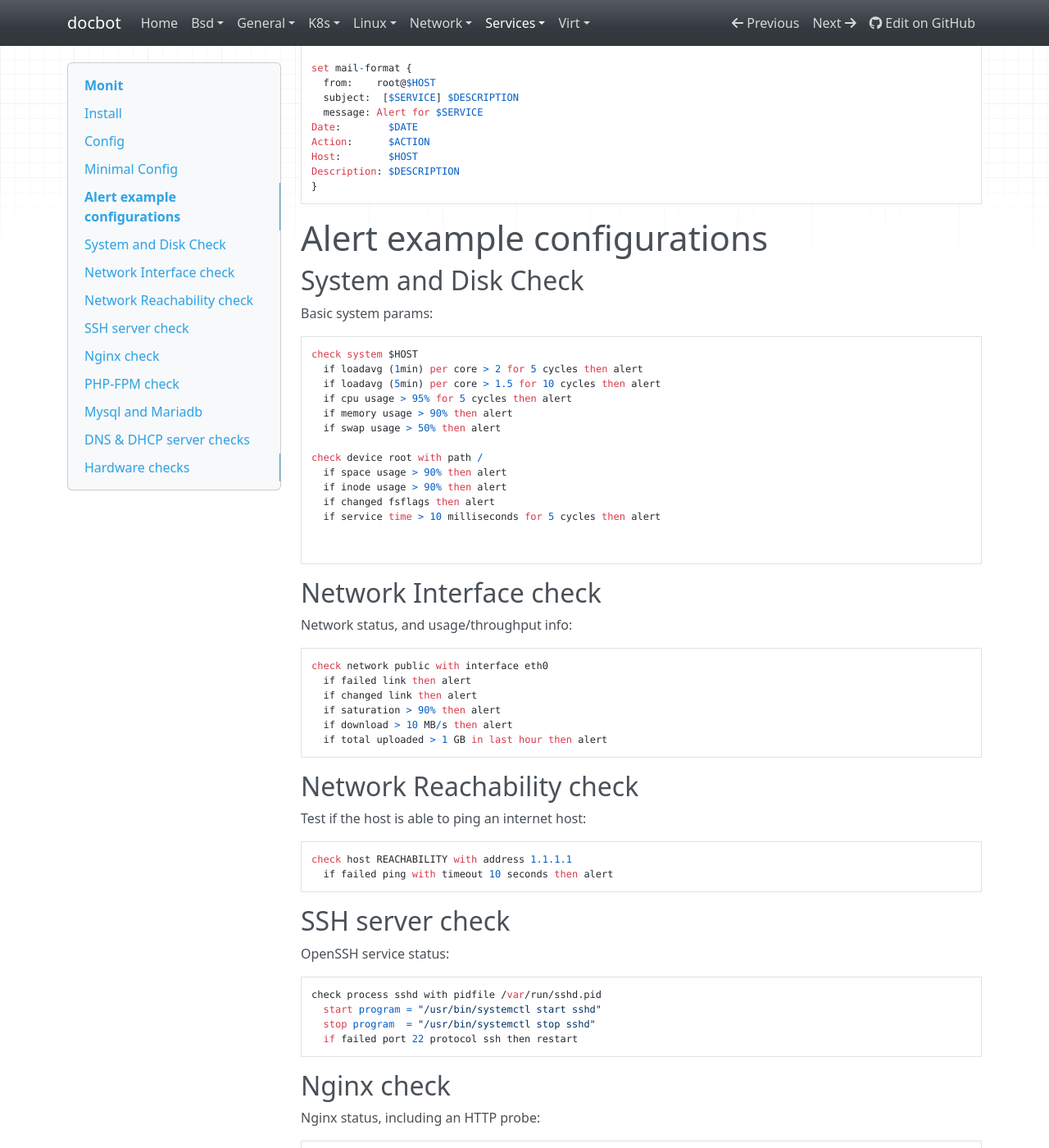
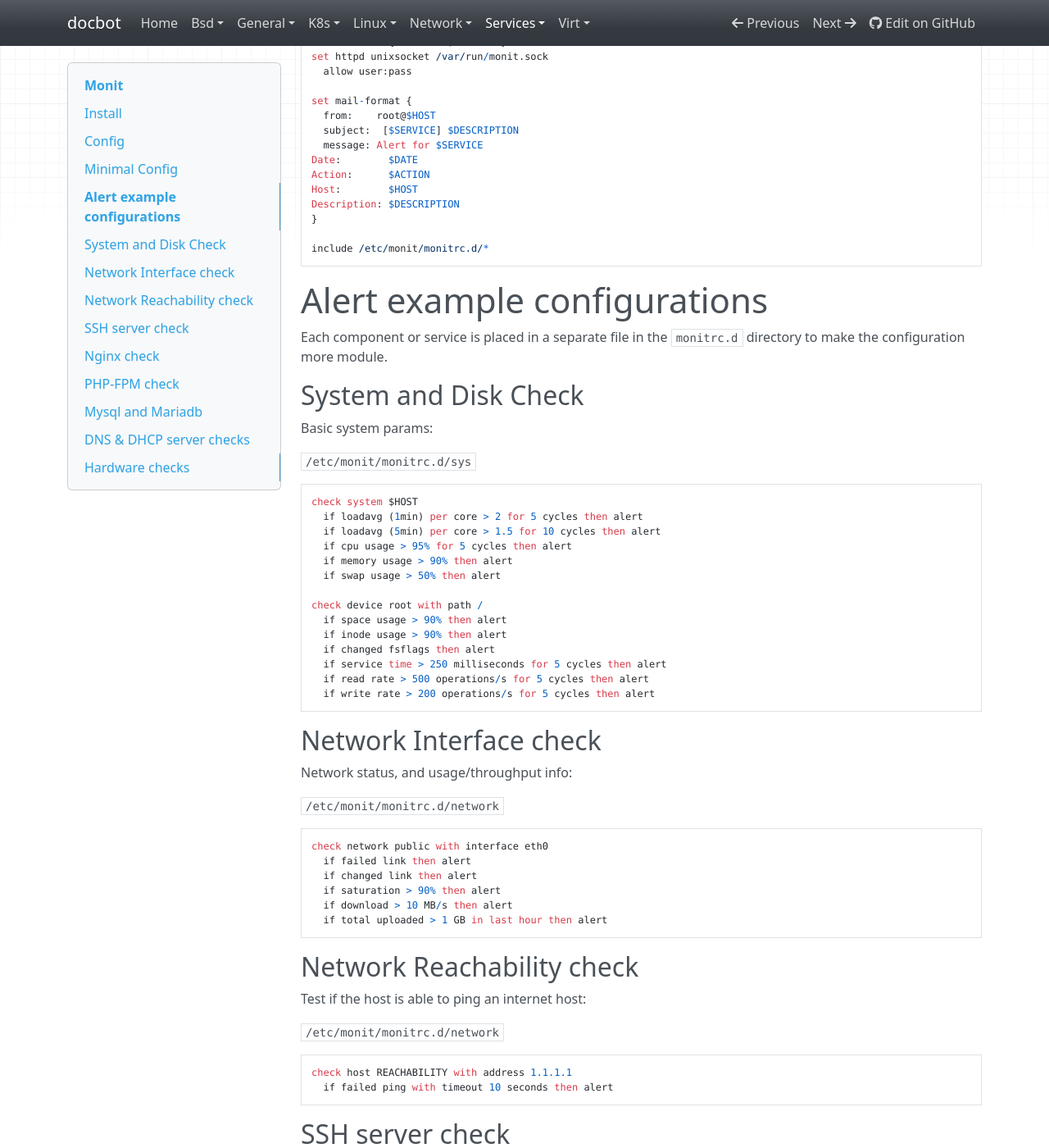
Before and after one commit to noahbailey/docbot, an MkDocs documentation site: the page built from docs/services/monit.md, in a window 1280 px wide and 1400 px high, scrolled down 1292 px. Shown: the whole window at 82% size. Built offline with MkDocs 1.6.1, drawn with Linux system fonts in a browser that asks for light colours; nearby versions of some CDN libraries; some of the changed text lies outside the part shown.

Commit message:
Split up monit config into conf.d

````diff
--- a/docs/services/monit.md
+++ b/docs/services/monit.md
@@ -47,6 +47,8 @@ This allows status checks
 
 Example config file, needing only service checks.
 
+`/etc/monit/monitrc`
+
 ```
 set daemon 60
   with start delay 30
@@ -71,14 +73,20 @@ Action:      $ACTION
 Host:        $HOST
 Description: $DESCRIPTION
 }
+
+include /etc/monit/monitrc.d/*
 ```
 
 # Alert example configurations
+
+Each component or service is placed in a separate file in the `monitrc.d` directory to make the configuration more module.
 
 
 ## System and Disk Check
 
 Basic system params:
+
+`/etc/monit/monitrc.d/sys`
 
 ```
 check system $HOST
@@ -92,14 +100,16 @@ check device root with path /
   if space usage > 90% then alert
   if inode usage > 90% then alert
   if changed fsflags then alert
-  if service time > 10 milliseconds for 5 cycles then alert
-
-
+  if service time > 250 milliseconds for 5 cycles then alert
+  if read rate > 500 operations/s for 5 cycles then alert
+  if write rate > 200 operations/s for 5 cycles then alert
 ```
 
 ## Network Interface check
 
 Network status, and usage/throughput info:
+
+`/etc/monit/monitrc.d/network`
 
 ```
 check network public with interface eth0
@@ -114,6 +124,8 @@ check network public with interface eth0
 
 Test if the host is able to ping an internet host:
 
+`/etc/monit/monitrc.d/network`
+
 ```
 check host REACHABILITY with address 1.1.1.1
   if failed ping with timeout 10 seconds then alert
@@ -122,6 +134,8 @@ check host REACHABILITY with address 1.1.1.1
 ## SSH server check
 
 OpenSSH service status:
+
+`/etc/monit/monitrc.d/sshd`
 
 ```
 check process sshd with pidfile /var/run/sshd.pid
@@ -134,6 +148,8 @@ check process sshd with pidfile /var/run/sshd.pid
 
 Nginx status, including an HTTP probe:
 
+`/etc/monit/monitrc.d/nginx`
+
 ```
 check process nginx with pidfile /var/run/nginx.pid
   start program = "/usr/bin/systemctl start nginx"
@@ -145,6 +161,8 @@ check process nginx with pidfile /var/run/nginx.pid
 ## PHP-FPM check
 
 Check if the PHP daemon is running, and the socket is functional:
+
+`/etc/monit/monitrc.d/php-fpm`
 
 ```
 check process php-fpm with pidfile /var/run/php/php7.4-fpm.pid
@@ -161,8 +179,10 @@ check process php-fpm with pidfile /var/run/php/php7.4-fpm.pid
 
 Check if the process is running, and using a regular amount of system resources:
 
+`/etc/monit/monitrc.d/mysqld`
+
 ```
-check process mysqld with pidfile ls /var/run/mysqld/mysqld.pid
+check process mysqld with pidfile /var/run/mysqld/mysqld.pid
   start program = "/usr/bin/systemctl start mysqld"
   stop program  = "/usr/bin/systemctl stop  mysqld"
   if cpu > 60% for 2 cycles then alert
@@ -176,6 +196,8 @@ check process mysqld with pidfile ls /var/run/mysqld/mysqld.pid
 
 Bind9 status:
 
+`/etc/monit/monitrc.d/named`
+
 ```
 check process bind9 with pidfile /var/run/named/named.pid
   start program = "/usr/bin/systemctl start bind9"
@@ -185,6 +207,8 @@ check process bind9 with pidfile /var/run/named/named.pid
 ```
 
 DHCP server status:
+
+`/etc/monit/monitrc.d/dhcpd`
 
 ```
 check process dhcpd with pidfile /var/run/dhcpd.pid
@@ -218,6 +242,8 @@ Note that both scripts output the temperature measurement as the exit code.
 
 Then, the monit checks can read the code and decide how to handle the event based on the temperature measurements:
 
+`/etc/monit/monitrc.d/hw`
+
 ```
 check program PROCTEMP with path "/opt/proctemp.sh"
   every 5 cycles
````
